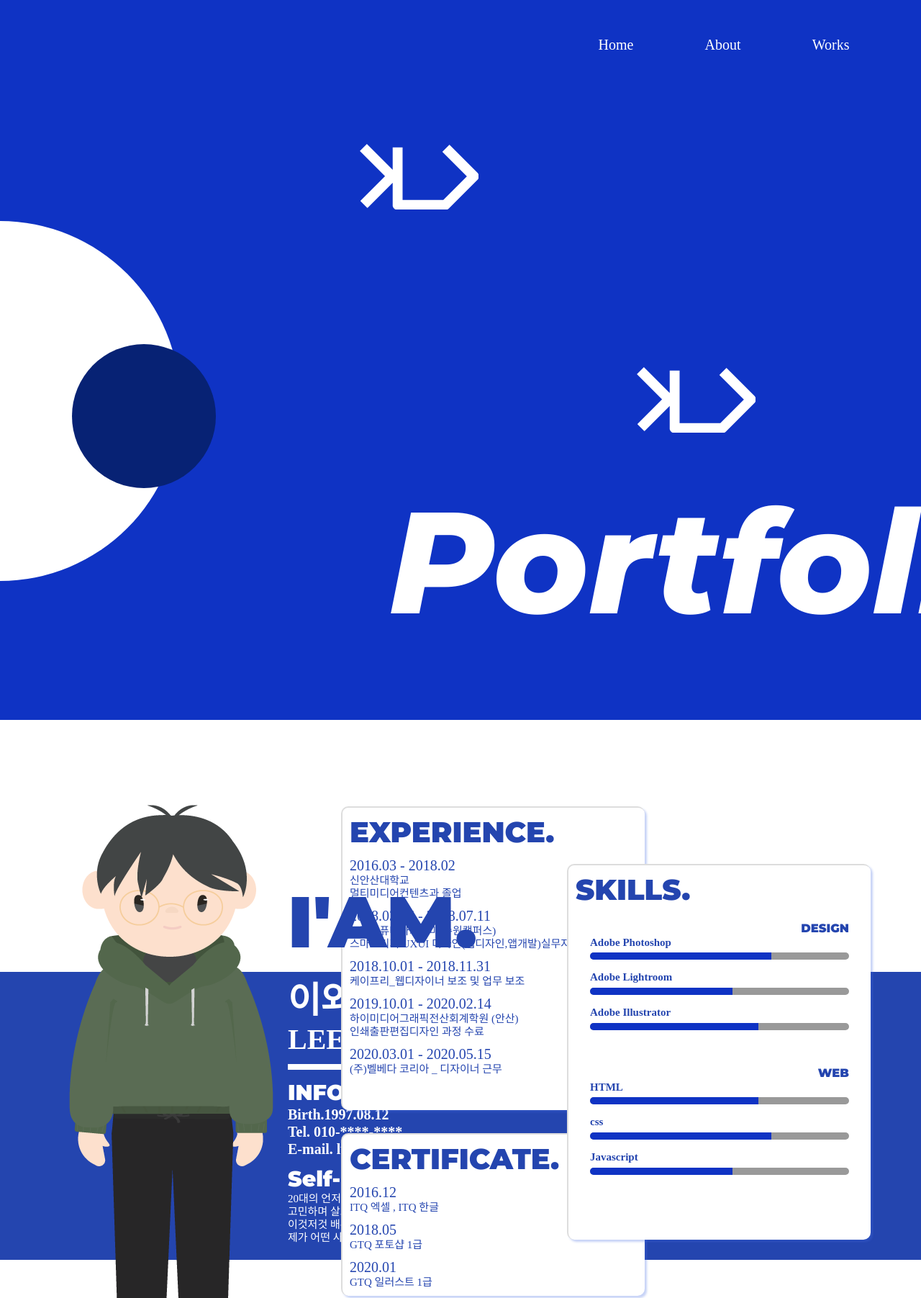
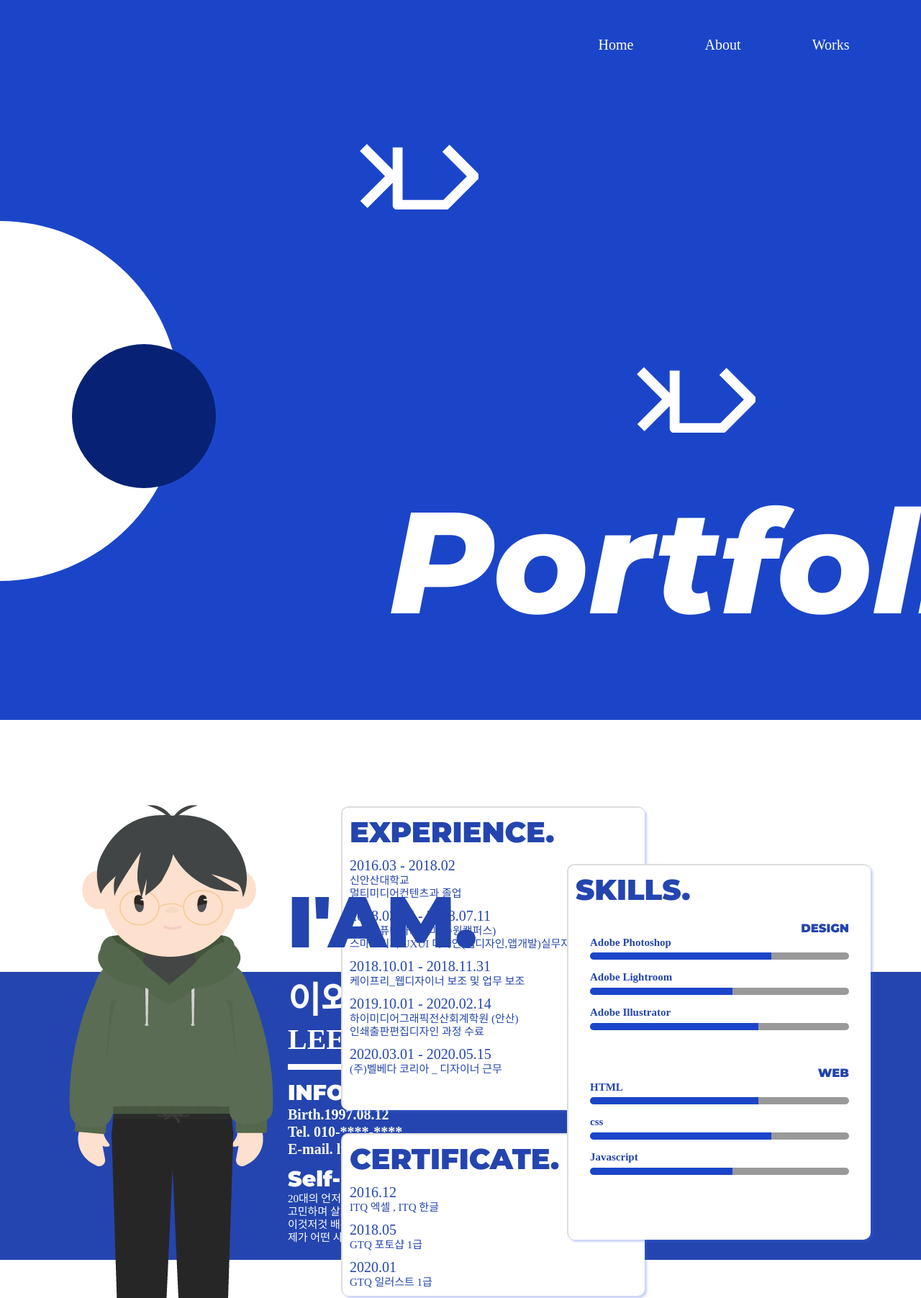
Before and after one commit to linvi451/portfolio, a plain HTML site: page lndex.html in a window 1280 px wide. Shown: the top 1803 px of the page at 72% size. Drawn offline with Linux system fonts and the light colour scheme; a web font is replaced by a local one.

Commit message:
바탕색 수정

```diff
--- a/css/main.css
+++ b/css/main.css
@@ -6,7 +6,7 @@ body{
 section#main{
     width:100%;
     height:1000px;
-    background-color:#0f33c4;
+    background-color:#1b45c9;
     position:relative;
 }
 section>nav{
@@ -274,7 +274,7 @@ nav>a:hover::after{
 }
 .line{
     height:10px;
-    background-color:#0f33c4;
+    background-color:#1b45c9;
 }
 .n1,.n5{
     width:70%;
```
